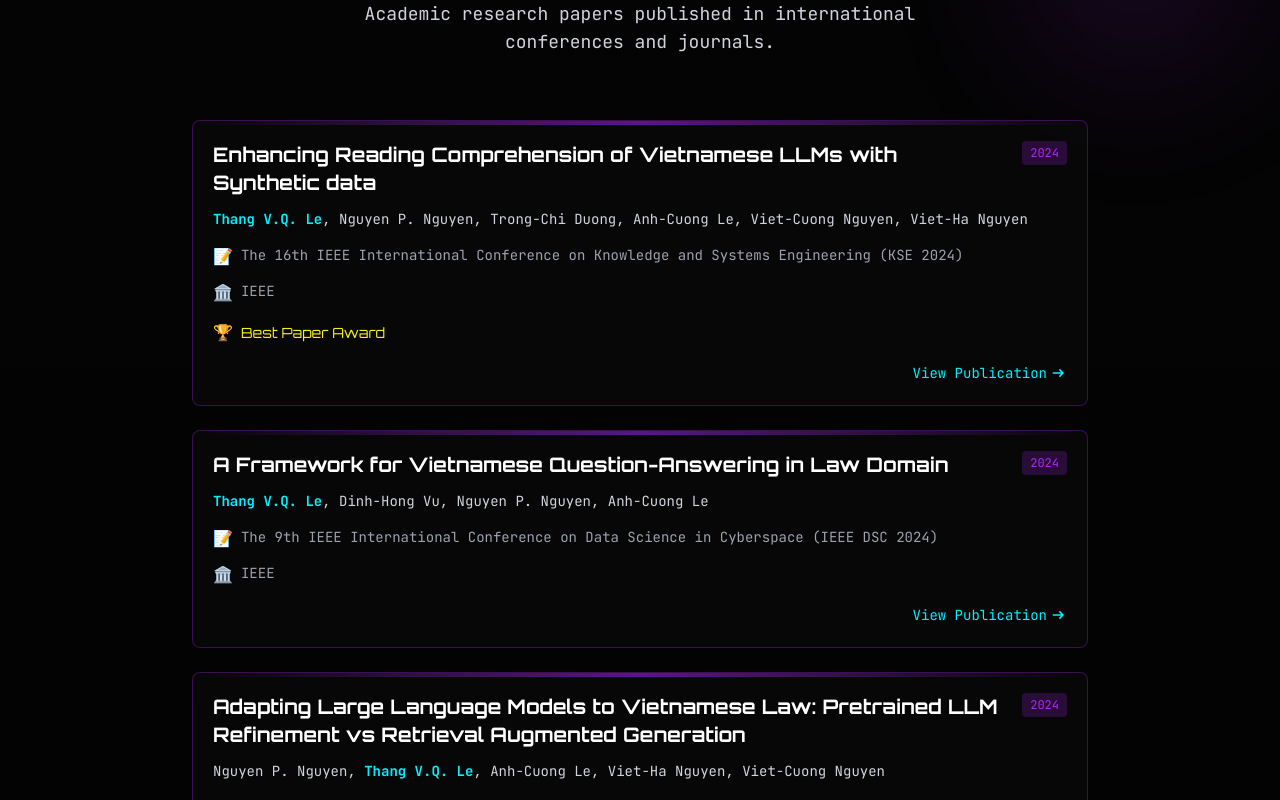
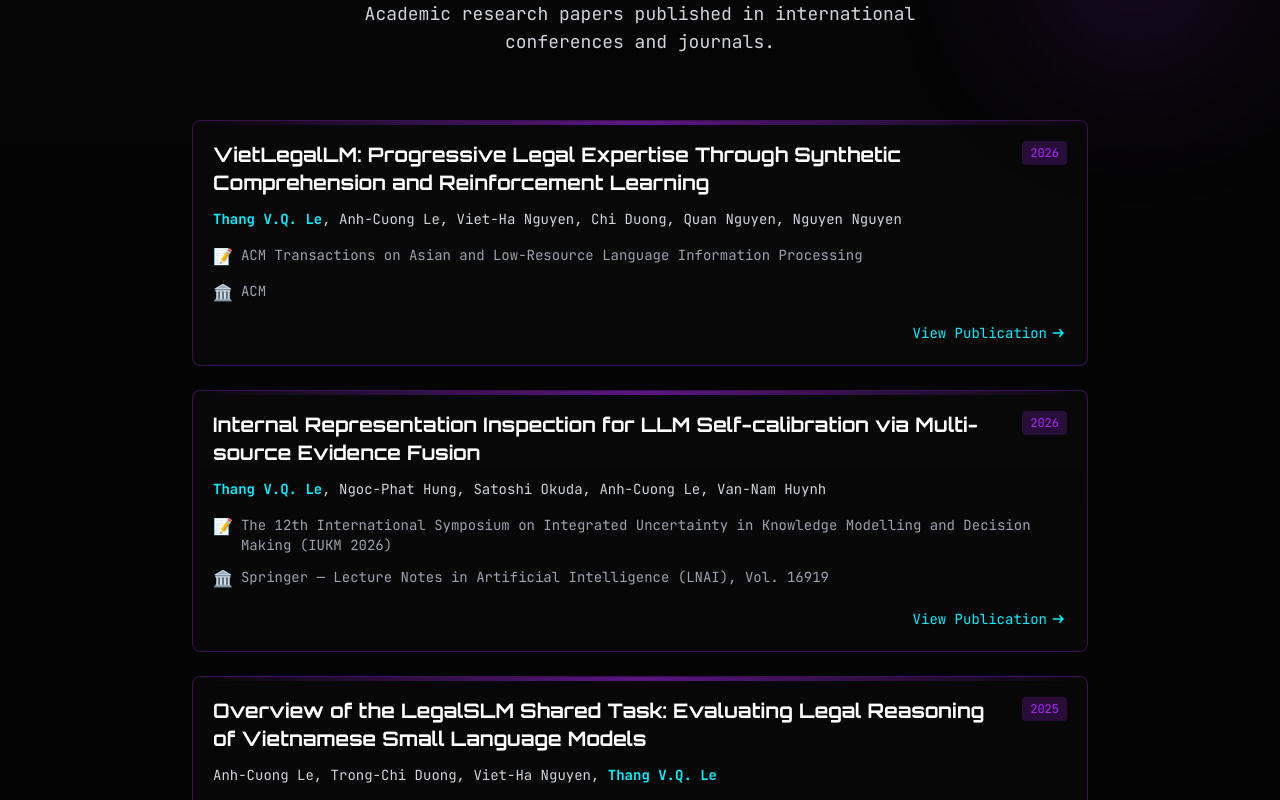
Before and after one commit to vualidon/vualidon.github.io, a Next.js app: page / in a window 1280 px wide. Shown: the part 6380-7180 px from the top of the page. Built offline with nearby package versions, Linux system fonts and the light colour scheme.

Commit message:
Add new publications

```diff
--- a/components/PublicationsSection.tsx
+++ b/components/PublicationsSection.tsx
@@ -60,12 +60,28 @@ const PublicationsSection = () => {
             year: '2025',
             publisher: 'Association for Computational Linguistics',
             link: 'https://aclanthology.org/2025.vlsp-1.21/'
-        }
+        },
+        {
+            title: 'VietLegalLM: Progressive Legal Expertise Through Synthetic Comprehension and Reinforcement Learning',
+            authors: 'Thang Le, Anh-Cuong Le, Viet-Ha Nguyen, Chi Duong, Quan Nguyen, Nguyen Nguyen',
+            conference: 'ACM Transactions on Asian and Low-Resource Language Information Processing',
+            year: '2026',
+            publisher: 'ACM',
+            link: 'https://doi.org/10.1145/3829212'
+        },
+        {
+            title: 'Internal Representation Inspection for LLM Self-calibration via Multi-source Evidence Fusion',
+            authors: 'Thang V. Q. Le, Ngoc-Phat Hung, Satoshi Okuda, Anh-Cuong Le, Van-Nam Huynh',
+            conference: 'The 12th International Symposium on Integrated Uncertainty in Knowledge Modelling and Decision Making (IUKM 2026)',
+            year: '2026',
+            publisher: 'Springer — Lecture Notes in Artificial Intelligence (LNAI), Vol. 16919',
+            link: 'https://doi.org/10.1007/978-981-92-5644-0_28'
+        },
     ];
 
     // Highlight the author name in the authors list
     const highlightAuthor = (authors: string) => {
-        return authors.replace(/Thang V\.Q\. Le|Thang V\. Q\. Le/g, '<span class="text-neon-blue font-bold">Thang V.Q. Le</span>');
+        return authors.replace(/Thang V\.?\s*Q\.?\s*Le|Thang VQ Le|Thang Le/g, '<span class="text-neon-blue font-bold">Thang V.Q. Le</span>');
     };
 
     return (
@@ -95,7 +111,9 @@ const PublicationsSection = () => {
                     </motion.div>
 
                     <div className="space-y-6">
-                        {publications.map((publication, index) => (
+                        {[...publications]
+                            .sort((a, b) => Number(b.year) - Number(a.year))
+                            .map((publication, index) => (
                             <motion.div
                                 key={index}
                                 variants={itemVariants}
```
